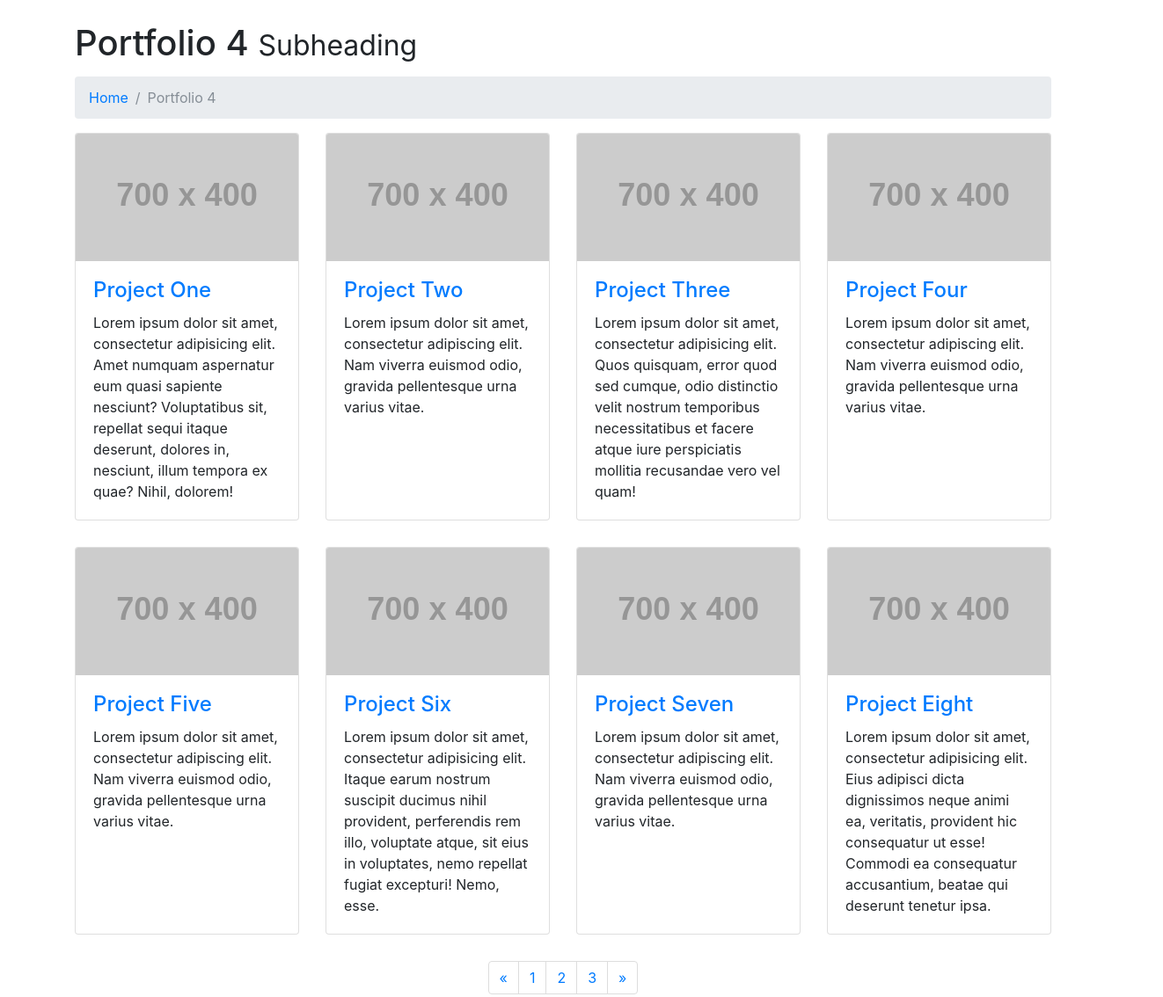
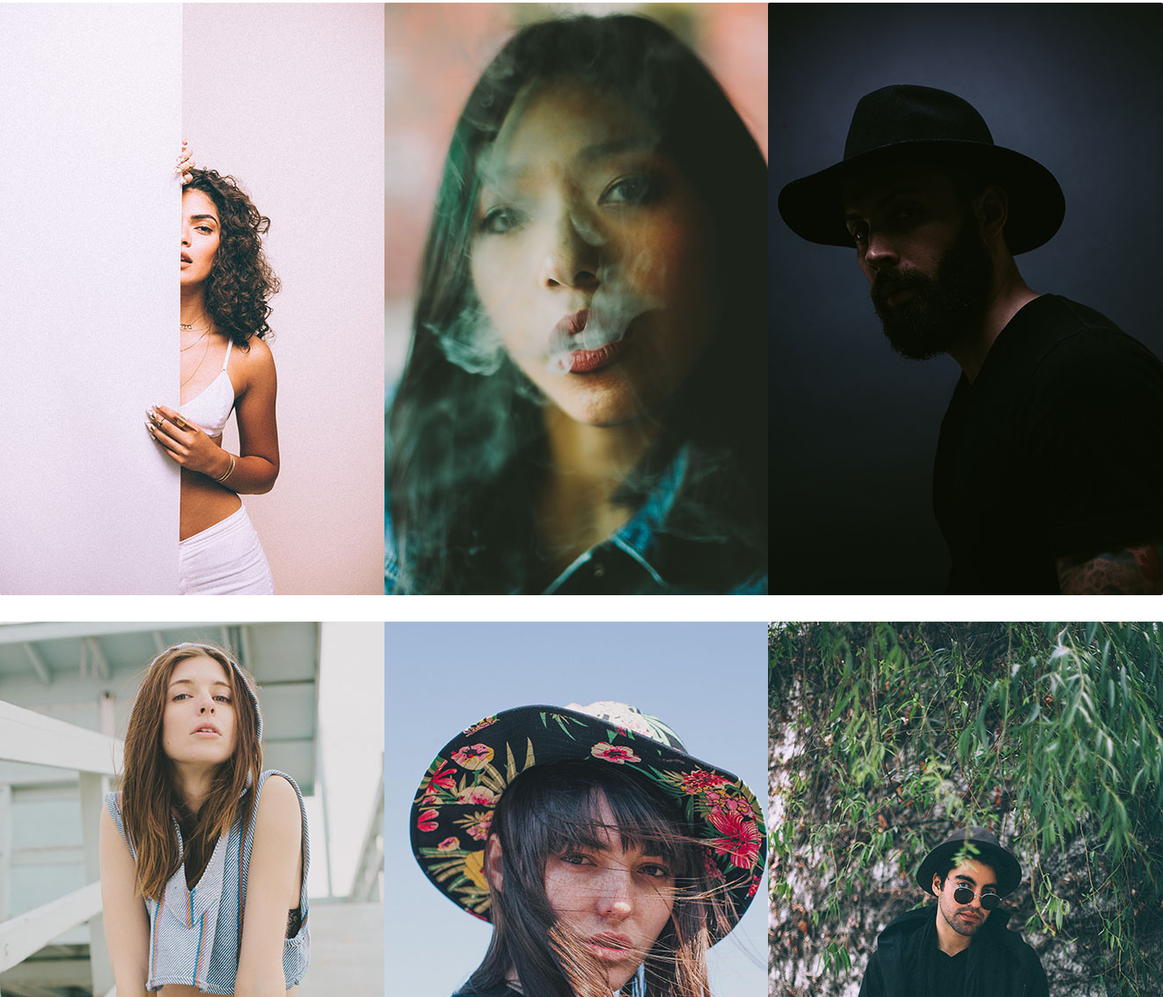
Before and after one commit to AbrahamEspiritu/My-Photography-Website, a website: page portfolio-4-col.html in a window 1280 px wide. Shown: the part 53-1187 px from the top of the page at 88% size, 1322 px wide, since content can reach past the window. Drawn offline with Linux system fonts and the light colour scheme; some packages are replaced by stand-ins of ours; placeholder pictures from the web are drawn by us; a script that the page names is missing.

```diff
--- a/portfolio-4-col.html
+++ b/portfolio-4-col.html
@@ -8,13 +8,27 @@
     <meta name="description" content="">
     <meta name="author" content="">
 
-    <title>Modern Business - Start Bootstrap Template</title>
+    <title>Abraham Espiritu Photography</title>
+
+    <!-- Font -->
+    <link href="https://fonts.googleapis.com/css?family=Permanent+Marker" rel="stylesheet">
 
     <!-- Bootstrap core CSS -->
     <link href="vendor/bootstrap/css/bootstrap.css" rel="stylesheet">
+    <link rel="stylesheet" href="https://cdnjs.cloudflare.com/ajax/libs/baguettebox.js/1.8.1/baguetteBox.min.css">
+
 
     <!-- Custom styles for this template -->
     <link href="css/modern-business.css" rel="stylesheet">
+    <link href="css/gallery-clean.css" rel="stylesheet">
+
+
+    <!-- More CSS -->
+    <style>
+    .gallery-container {
+          padding-top: 100px;
+    }
+    </style>
 
   </head>
 
@@ -37,7 +51,7 @@
               </a>
               <div class="dropdown-menu dropdown-menu-right" aria-labelledby="navbarDropdownPortfolio">
                 <a class="dropdown-item" href="portfolio-1-col.html">Portraits</a>
-                <a class="dropdown-item" href="portfolio-2-col.html">Fashion</a>
+                <!-- <a class="dropdown-item" href="portfolio-2-col.html">Fashion</a> -->
                 <a class="dropdown-item" href="portfolio-3-col.html">Landscape</a>
                 <a class="dropdown-item" href="portfolio-4-col.html">Engagement</a>
                 <a class="dropdown-item" href="portfolio-item.html">Events</a>
@@ -83,113 +97,93 @@
     </nav>
 
     <!-- Page Content -->
-    <div class="container">
+      <!-- <div class="container gallery-container"> -->
 
-      <!-- Page Heading/Breadcrumbs -->
-      <h1 class="mt-4 mb-3">Portfolio 4
-        <small>Subheading</small>
-      </h1>
+      <!-- <h1></h1>
 
-      <ol class="breadcrumb">
-        <li class="breadcrumb-item">
-          <a href="index.html">Home</a>
-        </li>
-        <li class="breadcrumb-item active">Portfolio 4</li>
-      </ol>
+      <p class="page-description text-center"></p> -->
+
+      <div class="tz-gallery">
 
           <div class="row">
-        <div class="col-lg-3 col-md-4 col-sm-6 portfolio-item">
-          <div class="card h-100">
-            <a href="#"><img class="card-img-top" src="http://placehold.it/700x400" alt=""></a>
-            <div class="card-body">
-              <h4 class="card-title">
-                <a href="#">Project One</a>
-              </h4>
-              <p class="card-text">Lorem ipsum dolor sit amet, consectetur adipisicing elit. Amet numquam aspernatur eum quasi sapiente nesciunt? Voluptatibus sit, repellat sequi itaque deserunt, dolores in, nesciunt, illum tempora ex quae? Nihil, dolorem!</p>
+
+              <div class="col-sm-6 col-md-4">
+                  <div class="thumbnail">
+                      <a class="lightbox" href="img/127.jpg">
+                          <img src="img/1271.jpg" alt="">
+                      </a>
+                      <!-- <div class="caption">
+                          <h3>Thumbnail label</h3>
+                          <p>Lorem ipsum dolor sit amet, consectetur adipisicing elit, sed do eiusmod tempor incididunt ut labore et dolore magna aliqua.</p>
+                      </div> -->
                   </div>
               </div>
-        </div>
-        <div class="col-lg-3 col-md-4 col-sm-6 portfolio-item">
-          <div class="card h-100">
-            <a href="#"><img class="card-img-top" src="http://placehold.it/700x400" alt=""></a>
-            <div class="card-body">
-              <h4 class="card-title">
-                <a href="#">Project Two</a>
-              </h4>
-              <p class="card-text">Lorem ipsum dolor sit amet, consectetur adipiscing elit. Nam viverra euismod odio, gravida pellentesque urna varius vitae.</p>
+              <div class="col-sm-6 col-md-4">
+                  <div class="thumbnail">
+                      <a class="lightbox" href="img/382.jpg">
+                          <img src="img/3821.jpg" alt="">
+                      </a>
+                      <!-- <div class="caption">
+                          <h3>Thumbnail label</h3>
+                          <p>Lorem ipsum dolor sit amet, consectetur adipisicing elit, sed do eiusmod tempor incididunt ut labore et dolore magna aliqua.</p>
+                      </div> -->
                   </div>
               </div>
-        </div>
-        <div class="col-lg-3 col-md-4 col-sm-6 portfolio-item">
-          <div class="card h-100">
-            <a href="#"><img class="card-img-top" src="http://placehold.it/700x400" alt=""></a>
-            <div class="card-body">
-              <h4 class="card-title">
-                <a href="#">Project Three</a>
-              </h4>
-              <p class="card-text">Lorem ipsum dolor sit amet, consectetur adipisicing elit. Quos quisquam, error quod sed cumque, odio distinctio velit nostrum temporibus necessitatibus et facere atque iure perspiciatis mollitia recusandae vero vel quam!</p>
+              <div class="col-sm-6 col-md-4">
+                  <div class="thumbnail">
+                      <a class="lightbox" href="img/154.jpg">
+                          <img src="img/1541.jpg" alt="">
+                      </a>
+                      <!-- <div class="caption">
+                          <h3>Thumbnail label</h3>
+                          <p>Lorem ipsum dolor sit amet, consectetur adipisicing elit, sed do eiusmod tempor incididunt ut labore et dolore magna aliqua.</p>
+                      </div> -->
                   </div>
               </div>
-        </div>
-        <div class="col-lg-3 col-md-4 col-sm-6 portfolio-item">
-          <div class="card h-100">
-            <a href="#"><img class="card-img-top" src="http://placehold.it/700x400" alt=""></a>
-            <div class="card-body">
-              <h4 class="card-title">
-                <a href="#">Project Four</a>
-              </h4>
-              <p class="card-text">Lorem ipsum dolor sit amet, consectetur adipiscing elit. Nam viverra euismod odio, gravida pellentesque urna varius vitae.</p>
+              <div class="col-sm-6 col-md-4">
+                  <div class="thumbnail">
+                      <a class="lightbox" href="img/58.jpg">
+                          <img src="img/581.jpg" alt="">
+                      </a>
+                      <!-- <div class="caption">
+                          <h3>Thumbnail label</h3>
+                          <p>Lorem ipsum dolor sit amet, consectetur adipisicing elit, sed do eiusmod tempor incididunt ut labore et dolore magna aliqua.</p>
+                      </div> -->
                   </div>
               </div>
-        </div>
-        <div class="col-lg-3 col-md-4 col-sm-6 portfolio-item">
-          <div class="card h-100">
-            <a href="#"><img class="card-img-top" src="http://placehold.it/700x400" alt=""></a>
-            <div class="card-body">
-              <h4 class="card-title">
-                <a href="#">Project Five</a>
-              </h4>
-              <p class="card-text">Lorem ipsum dolor sit amet, consectetur adipiscing elit. Nam viverra euismod odio, gravida pellentesque urna varius vitae.</p>
+              <div class="col-sm-6 col-md-4">
+                  <div class="thumbnail">
+                      <a class="lightbox" href="img/454.jpg">
+                          <img src="img/4541.jpg" alt="">
+                      </a>
+                      <!-- <div class="caption">
+                          <h3>Thumbnail label</h3>
+                          <p>Lorem ipsum dolor sit amet, consectetur adipisicing elit, sed do eiusmod tempor incididunt ut labore et dolore magna aliqua.</p>
+                      </div> -->
                   </div>
               </div>
-        </div>
-        <div class="col-lg-3 col-md-4 col-sm-6 portfolio-item">
-          <div class="card h-100">
-            <a href="#"><img class="card-img-top" src="http://placehold.it/700x400" alt=""></a>
-            <div class="card-body">
-              <h4 class="card-title">
-                <a href="#">Project Six</a>
-              </h4>
-              <p class="card-text">Lorem ipsum dolor sit amet, consectetur adipisicing elit. Itaque earum nostrum suscipit ducimus nihil provident, perferendis rem illo, voluptate atque, sit eius in voluptates, nemo repellat fugiat excepturi! Nemo, esse.</p>
-            </div>
-          </div>
-        </div>
-        <div class="col-lg-3 col-md-4 col-sm-6 portfolio-item">
-          <div class="card h-100">
-            <a href="#"><img class="card-img-top" src="http://placehold.it/700x400" alt=""></a>
-            <div class="card-body">
-              <h4 class="card-title">
-                <a href="#">Project Seven</a>
-              </h4>
-              <p class="card-text">Lorem ipsum dolor sit amet, consectetur adipiscing elit. Nam viverra euismod odio, gravida pellentesque urna varius vitae.</p>
-            </div>
-          </div>
-        </div>
-        <div class="col-lg-3 col-md-4 col-sm-6 portfolio-item">
-          <div class="card h-100">
-            <a href="#"><img class="card-img-top" src="http://placehold.it/700x400" alt=""></a>
-            <div class="card-body">
-              <h4 class="card-title">
-                <a href="#">Project Eight</a>
-              </h4>
-              <p class="card-text">Lorem ipsum dolor sit amet, consectetur adipisicing elit. Eius adipisci dicta dignissimos neque animi ea, veritatis, provident hic consequatur ut esse! Commodi ea consequatur accusantium, beatae qui deserunt tenetur ipsa.</p>
-            </div>
+              <div class="col-sm-6 col-md-4">
+                  <div class="thumbnail">
+                      <a class="lightbox" href="img/19.jpg">
+                          <img src="img/191.jpg" alt="">
+                      </a>
+                      <!-- <div class="caption">
+                          <h3>Thumbnail label</h3>
+                          <p>Lorem ipsum dolor sit amet, consectetur adipisicing elit, sed do eiusmod tempor incididunt ut labore et dolore magna aliqua.</p>
+                      </div> -->
                   </div>
               </div>
           </div>
 
+      </div>
+
+  </div>
+      <!-- /.row -->
+
+      <!-- <hr> -->
+
       <!-- Pagination -->
-      <ul class="pagination justify-content-center">
+      <!-- <ul class="pagination justify-content-center">
         <li class="page-item">
           <a class="page-link" href="#" aria-label="Previous">
             <span aria-hidden="true">&laquo;</span>
@@ -211,9 +205,9 @@
             <span class="sr-only">Next</span>
           </a>
         </li>
-      </ul>
+      </ul> -->
 
-    </div>
+    <!-- </div> -->
     <!-- /.container -->
 
     <!-- Footer -->
@@ -224,11 +218,18 @@
       <!-- /.container -->
     </footer>
 
+    <!-- picture baguetteBox -->
+    <script src="https://cdnjs.cloudflare.com/ajax/libs/baguettebox.js/1.8.1/baguetteBox.min.js"></script>
+    <script>
+      baguetteBox.run('.tz-gallery');
+    </script>
+
     <!-- Bootstrap core JavaScript -->
     <script src="vendor/jquery/jquery.min.js"></script>
     <script src="vendor/popper/popper.min.js"></script>
     <script src="vendor/bootstrap/js/bootstrap.min.js"></script>
 
+
   </body>
 
 </html>
```
Also changed, not shown: portfolio-3-col.html (+6 -6 lines), img/271.jpg (added), img/321.jpg (added), img/661.jpg (added), 3 other files. Lines whose indentation alone changed are shown as unchanged.
